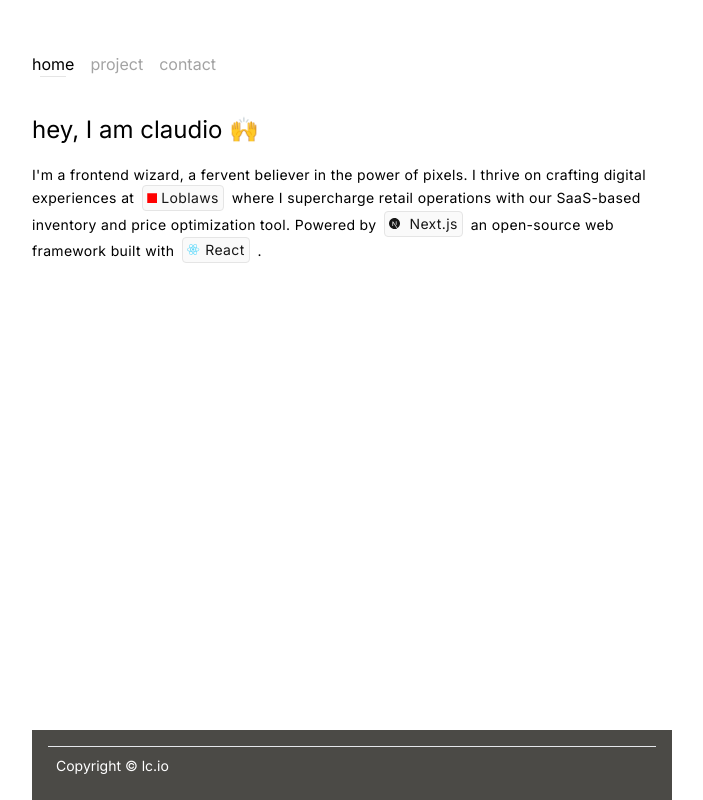
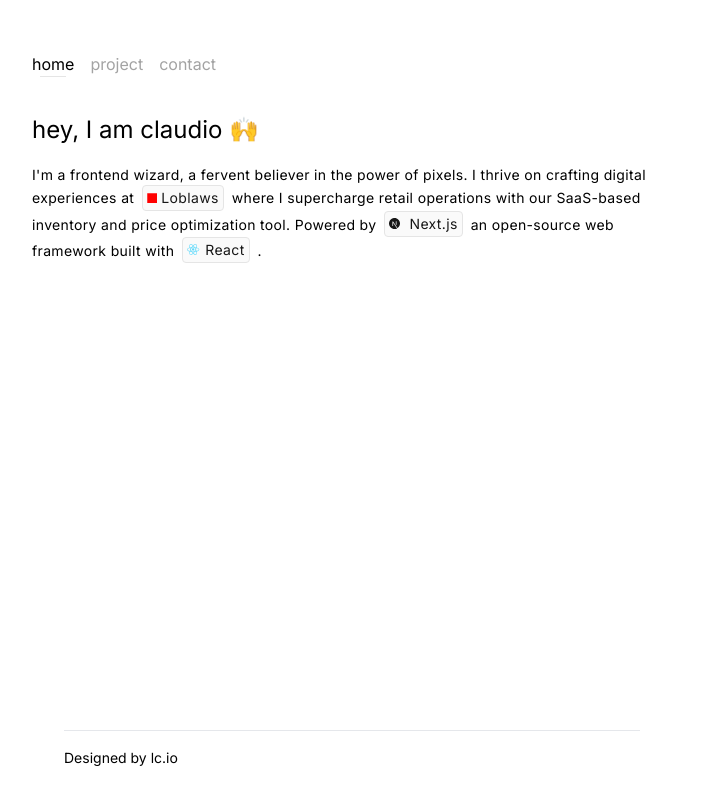
Before and after one commit to claudiolau/lc.io, a Next.js app: page / in a window 1280 px wide. Shown: the whole page, without its empty margins (288-991 px from the left). Built offline with nearby package versions, Linux system fonts and the light colour scheme.

Commit message:
wip design footer

```diff
--- a/components/content/HomeContent.tsx
+++ b/components/content/HomeContent.tsx
@@ -5,7 +5,7 @@ import { FC } from 'react'
 export const HomeContent: FC = ({}) => {
     return (
         <SpacingLayout>
-            <h2 className="">hey, I am claudio 🙌</h2>
+            <h2>hey, I am claudio 🙌</h2>
 
             <p className="tracking-wide">
                 I'm a frontend wizard, a fervent believer in the power of
--- a/components/footer/Footer.tsx
+++ b/components/footer/Footer.tsx
@@ -2,9 +2,9 @@ import { FC } from 'react'
 export const Footer: FC = () => {
     return (
         <>
-            <div className="bg-[#4B4A46] p-4 text-[#FFFFFF]">
-                <footer className="footer relative mx-auto flex w-full max-w-7xl items-center justify-between border-t p-2">
-                    <p>Copyright © lc.io</p>
+            <div className="p-8">
+                <footer className="footer relative mx-auto flex w-full max-w-7xl items-center justify-between border-t pt-4">
+                    <p>Designed by lc.io</p>
                 </footer>
             </div>
         </>
--- a/components/navbar/Navbar.tsx
+++ b/components/navbar/Navbar.tsx
@@ -1,11 +1,11 @@
 'use client'
-import { usePathname, useSearchParams } from 'next/navigation'
-import { useEffect } from 'react'
+import { usePathname } from 'next/navigation'
 
 type INavLink = {
     text: string
     href: string
 }
+
 const navigationLinks: INavLink[] = [
     { text: 'home', href: '/' },
     { text: 'project', href: '/project' },
@@ -15,20 +15,26 @@ const navigationLinks: INavLink[] = [
 export const Navbar = () => {
     const pathname = usePathname()
 
-    const activeLink = (link: INavLink) => (
-        <span className="relative mr-4 py-1">
-            {link.href === pathname ? (
-                <>
-                    <div className="text-black">{link.text}</div>
-                    <div className="absolute inset-0 top-7 z-[-1] mx-2 h-[1px] bg-neutral-200 from-transparent to-neutral-900 dark:bg-neutral-800 dark:bg-gradient-to-r"></div>
-                </>
-            ) : (
-                <div className="text-neutral-400 hover:text-black">
+    const activeLink = (link: INavLink) => {
+        const isActive = link.href === pathname
+
+        return (
+            <span className="relative mr-4 py-1">
+                <div
+                    className={`${
+                        isActive
+                            ? 'text-black'
+                            : 'text-neutral-400 hover:text-black'
+                    }`}
+                >
                     {link.text}
                 </div>
-            )}
-        </span>
-    )
+                {isActive && (
+                    <div className="absolute inset-0 top-7 z-[-1] mx-2 h-[1px] bg-neutral-200 from-transparent to-neutral-900 dark:bg-neutral-800 dark:bg-gradient-to-r"></div>
+                )}
+            </span>
+        )
+    }
 
     return (
         <nav
@@ -49,3 +55,5 @@ export const Navbar = () => {
         </nav>
     )
 }
+
+export default Navbar
```
